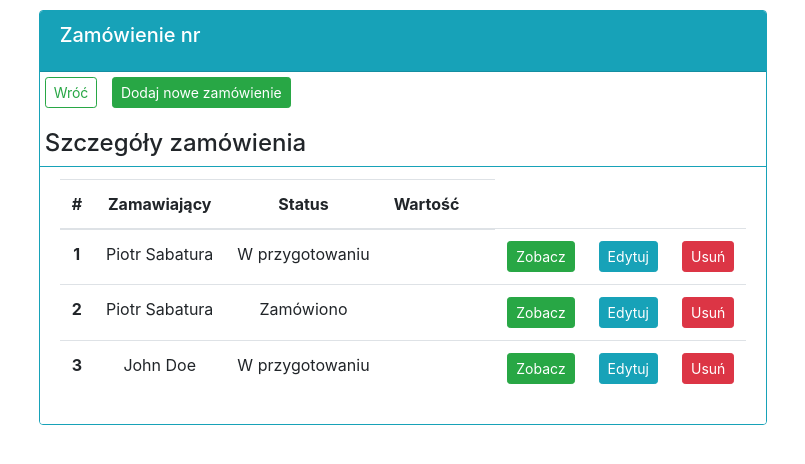
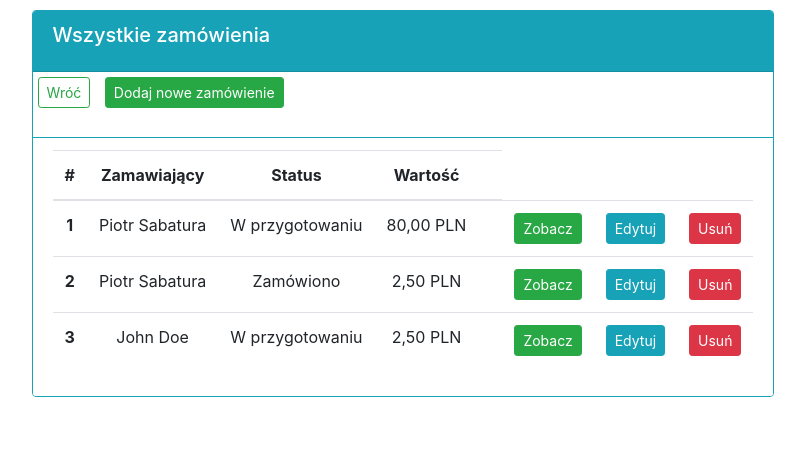
Before and after one commit to djzib0/order_management-django, a Django app: page /orders/ in a window 1280 px wide. Shown: the part 56-520 px from the top of the page, without its empty margins (237-1042 px from the left). Run offline with Django 4.2, Linux system fonts and the light colour scheme; data comes from the database, SQL or seed files in the repository; both versions use the stored data as it was after the commit; parts of the project's set-up code (start-up, migrations or seed data) failed here and were passed over.

Commit message:
added form, urls, template for addOrderView

```diff
--- a/order_management/order_app/templates/order_app/order.html
+++ b/order_management/order_app/templates/order_app/order.html
@@ -50,8 +50,12 @@
                     <td></td>
                     <td></td>
                     <td></td>
+                    {% if order_total_value.total_price__sum %}
                     <td><b>Suma:</b></td>
                     <td>{{ order_total_value.total_price__sum }} PLN</td>
+                    {% else %}
+                    <td></td>
+                    {% endif %}
                   </tr>
                   <tr>
                   </tr>
--- a/order_management/order_app/templates/order_app/orders.html
+++ b/order_management/order_app/templates/order_app/orders.html
@@ -7,14 +7,14 @@
     <div class="col-md d-flex justify-content-center">
       <div class="card border-info" style="margin: 10px;">
         <div class="card-header bg-info text-white">
-          <h5 class="card-title">Zamówienie nr</h5>
+          <h5 class="card-title">Wszystkie zamówienia</h5>
         </div>
           <p>
-            <a class="btn btn-outline-success btn-sm" style="margin: 5px;" href="{% url 'order_app:orders' %}">Wróć</a>
+            <a class="btn btn-outline-success btn-sm" style="margin: 5px;" href="{% url 'order_app:index' %}">Wróć</a>
             <a class="btn btn-success btn-sm" style="margin: 5px;"
-               href="">Dodaj nowe zamówienie</a>
+               href="{% url 'order_app:add_order' %}">Dodaj nowe zamówienie</a>
           </p>
-          <h4 style="margin-left: 5px;">Szczegóły zamówienia</h4>
+          <h4 style="margin-left: 5px;"> </h4>
           <ul class="list-group list-group-flush">
             <li class="list-group-item border-info">
               <table class="table">
@@ -33,7 +33,11 @@
                     <th scope="row">{{forloop.counter}}</th>
                     <td>{{ order.employee }}</td>
                     <td>{{ order.status }}</td>
-                    <td></td>
+                    {% if order.total_price %}
+                    <td>{{ order.total_price|floatformat:2 }} PLN</td>
+                    {% else %}
+                    <td>0,00 PLN</td>
+                    {% endif %}
                     <td></td>
                     <td><a class="btn btn-sm btn-success" href="{% url 'order_app:order' order.id %}">Zobacz</a></td>
                     <td><a class="btn btn-sm btn-info" href="">Edytuj</a></td>
--- a/order_management/order_app/urls.py
+++ b/order_management/order_app/urls.py
@@ -7,9 +7,12 @@ app_name = 'order_app'
 urlpatterns = [
     path('', indexView, name='index'),
     path('add_user/', addUserView, name='add_user'),
+
     path('orders/', ordersView, name='orders'),
     path('orders/<int:order_pk>/', orderView, name='order'),
+    path('add_order/', addOrderView, name='add_order'),
     path('edit_orders/<int:order_pk>/', editOrderView, name='edit_order'),
+
     path('orders/add_order_product/<int:order_pk>/', addOrderProductView, name='add_order_product'),
     path('orders/edit_order_product/<int:order_product_pk>/', editOrderProductView, name='edit_order_product'),
     path('orders/delete_order_product/<int:order_product_pk>/', deleteOrderProduct, name='delete_order_product'),
```
Also changed, not shown: order_management/order_app/forms.py (+11 -0 lines), order_management/order_app/templates/order_app/add_order.html (added, +11 -0 lines), order_management/db.sqlite3.
